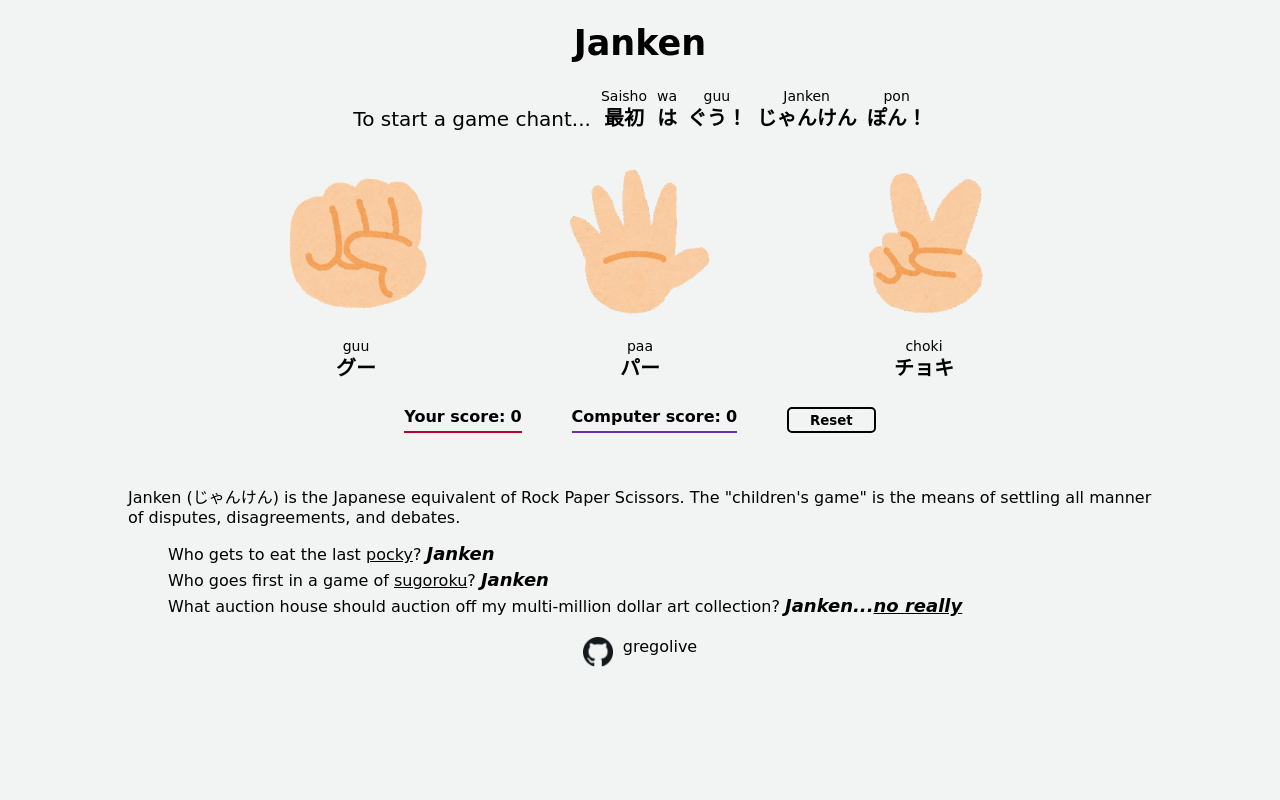
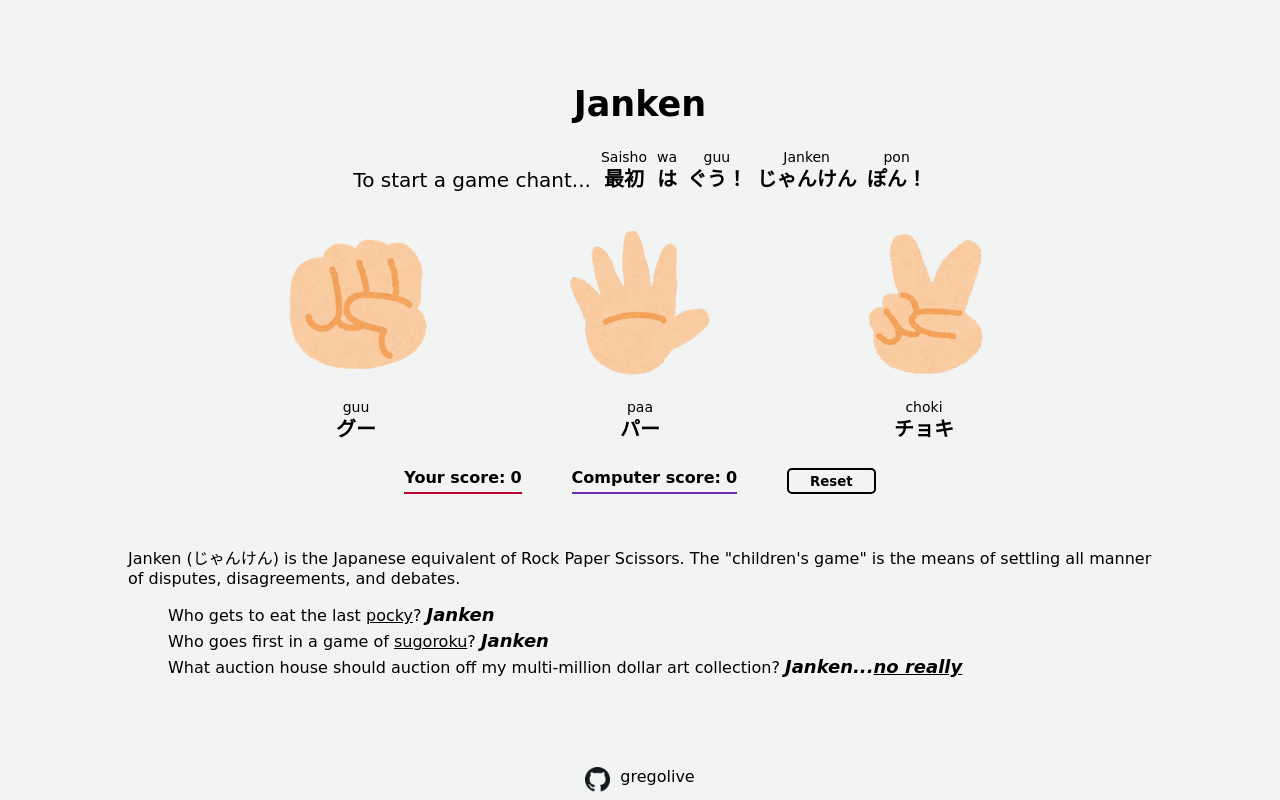
Before and after one commit to gregolive/janken, a plain HTML site: page index.html in a window 1280 px wide. Drawn offline with Linux system fonts and the light colour scheme; a web font is replaced by a local one.

Commit message:
Minor fixes

```diff
--- a/css/style.css
+++ b/css/style.css
@@ -1,4 +1,9 @@
 @import url('https://fonts.googleapis.com/css2?family=Yomogi&display=swap');
+
+html,
+body {
+    height: 100%;
+}
 
 body {
     display: flex;
@@ -171,11 +176,12 @@ span {
 .link {
     gap: 10px;
     text-decoration: none;
+    padding: 8px 0;
 }
 
 .github {
-    height: 30px;
-    width: 30px;
+    height: 25px;
+    width: 25px;
     margin: 0;
     padding: 0;
 }
--- a/index.html
+++ b/index.html
@@ -5,7 +5,7 @@
     <meta http-equiv="X-UA-Compatible" content="IE=edge">
     <meta name="viewport" content="width=device-width, initial-scale=1.0">
     <title>Janken</title>
-    <link rel="stylesheet" href="css/style.css">
+    <link rel="stylesheet" href="./css/style.css">
 
     <link rel="preconnect" href="https://fonts.googleapis.com">
     <link rel="preconnect" href="https://fonts.gstatic.com" crossorigin>
@@ -48,7 +48,7 @@
         <div id="button-row">
             <div>
                 <button class="image-button" id="rock">
-                    <img class="rps" src="img/janken-gu.png" alt="rock guu">
+                    <img class="rps" src="./img/janken-gu.png" alt="rock guu">
                 </button>
                 <div class="subtext">
                     <p class="furigana">guu</p>
@@ -58,7 +58,7 @@
 
             <div>
                 <button class="image-button" id="paper">
-                    <img class="rps" src="img/janken-pa.png" alt="paper paa">
+                    <img class="rps" src="./img/janken-pa.png" alt="paper paa">
                 </button>
                 <div class="subtext">
                     <p class="furigana">paa</p>
@@ -68,7 +68,7 @@
 
             <div>
                 <button class="image-button" id="scissors">
-                    <img class="rps" src="img/janken-choki.png" alt="scissors choki">
+                    <img class="rps" src="./img/janken-choki.png" alt="scissors choki">
                 </button>
                 <div class="subtext">
                     <p class="furigana">choki</p>
```
